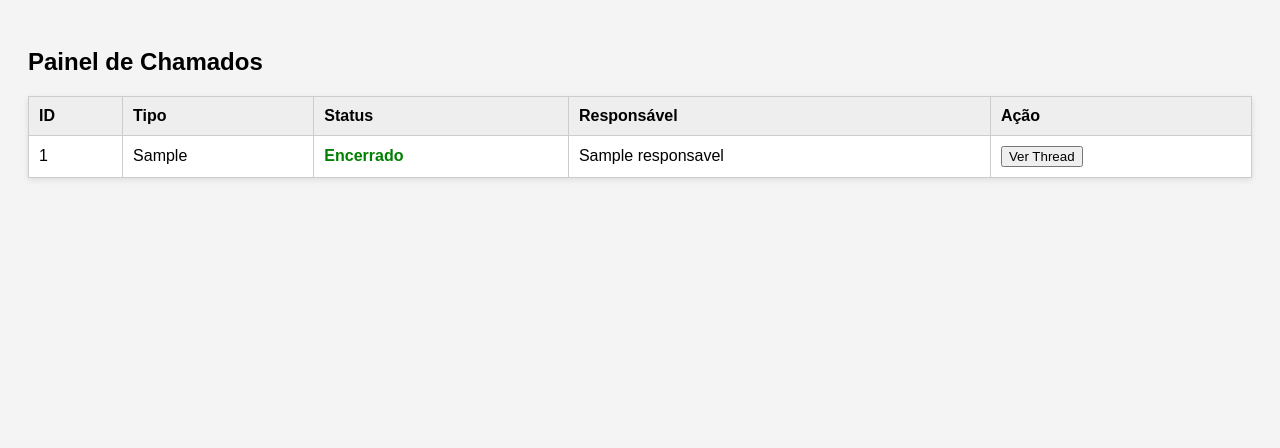
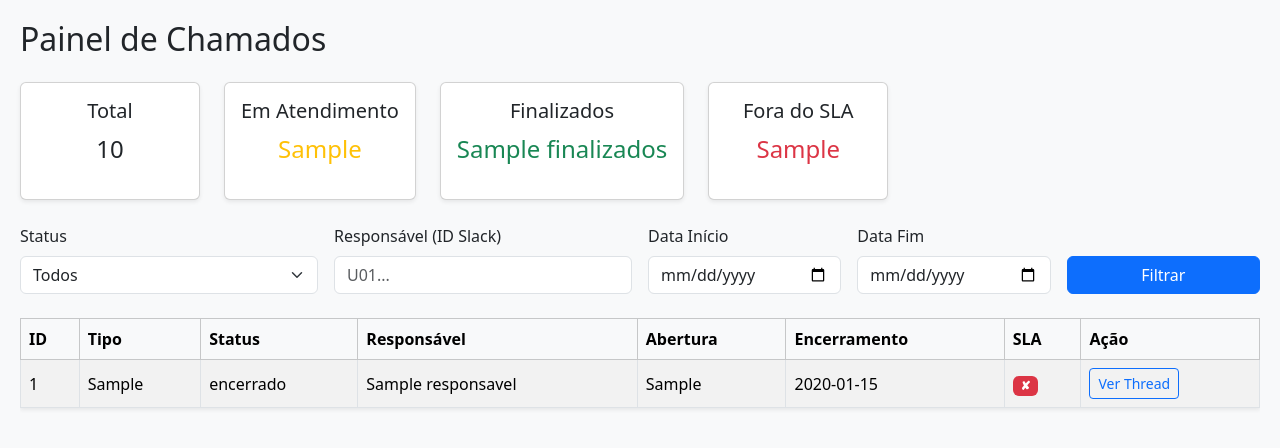
Before and after one commit to jflrealty/painel-chamados, a FastAPI app: template templates/painel.html in a window 1280 px wide. Shown: the top 448 px of the page. Run offline with FastAPI, Linux system fonts and the light colour scheme; the template is opened without the code that fills it: most values are stand-ins (such as "Sample title", 1, 10 or a date in 2020); some libraries are stand-ins or nearby versions.

Commit message:
Update painel.html

```diff
--- a/templates/painel.html
+++ b/templates/painel.html
@@ -1,7 +1,126 @@
 <!DOCTYPE html>
 <html>
 <head>
+  <meta charset="utf-8">
   <title>Painel de Chamados</title>
+  <link href="https://cdn.jsdelivr.net/npm/bootstrap@5.3.3/dist/css/bootstrap.min.css" rel="stylesheet">
+  <style>
+    body { background-color: #f8f9fa; padding: 20px; }
+    .card-metric { min-width: 180px; }
+    table td, table th { vertical-align: middle; }
+    .modal { display: none; position: fixed; top: 10%; left: 10%; width: 80%; height: 80%; background: white; padding: 20px; border: 2px solid #444; overflow: auto; z-index: 1000; }
+    .modal button { margin-bottom: 10px; }
+  </style>
+</head>
+<body>
+
+  <h2 class="mb-4">Painel de Chamados</h2>
+
+  <!-- Cards de Métricas -->
+  <div class="d-flex gap-4 mb-4 flex-wrap">
+    <div class="card card-metric shadow-sm">
+      <div class="card-body text-center">
+        <h5 class="card-title">Total</h5>
+        <p class="fs-4">{{ totais.total }}</p>
+      </div>
+    </div>
+    <div class="card card-metric shadow-sm">
+      <div class="card-body text-center">
+        <h5 class="card-title">Em Atendimento</h5>
+        <p class="fs-4 text-warning">{{ totais.em_atendimento }}</p>
+      </div>
+    </div>
+    <div class="card card-metric shadow-sm">
+      <div class="card-body text-center">
+        <h5 class="card-title">Finalizados</h5>
+        <p class="fs-4 text-success">{{ totais.finalizados }}</p>
+      </div>
+    </div>
+    <div class="card card-metric shadow-sm">
+      <div class="card-body text-center">
+        <h5 class="card-title">Fora do SLA</h5>
+        <p class="fs-4 text-danger">{{ totais.fora_sla }}</p>
+      </div>
+    </div>
+  </div>
+
+  <!-- Filtros -->
+  <form method="get" action="/painel" class="row g-3 mb-4">
+    <div class="col-md-3">
+      <label class="form-label">Status</label>
+      <select name="status" class="form-select">
+        <option value="">Todos</option>
+        <option value="Aberto">Aberto</option>
+        <option value="Em Atendimento">Em Atendimento</option>
+        <option value="Finalizado">Finalizado</option>
+        <option value="Cancelado">Cancelado</option>
+      </select>
+    </div>
+    <div class="col-md-3">
+      <label class="form-label">Responsável (ID Slack)</label>
+      <input name="responsavel" class="form-control" placeholder="U01...">
+    </div>
+    <div class="col-md-2">
+      <label class="form-label">Data Início</label>
+      <input type="date" name="data_ini" class="form-control">
+    </div>
+    <div class="col-md-2">
+      <label class="form-label">Data Fim</label>
+      <input type="date" name="data_fim" class="form-control">
+    </div>
+    <div class="col-md-2 d-flex align-items-end">
+      <button class="btn btn-primary w-100">Filtrar</button>
+    </div>
+  </form>
+
+  <!-- Tabela -->
+  <div class="table-responsive">
+    <table class="table table-bordered table-striped align-middle bg-white shadow-sm">
+      <thead class="table-light">
+        <tr>
+          <th>ID</th>
+          <th>Tipo</th>
+          <th>Status</th>
+          <th>Responsável</th>
+          <th>Abertura</th>
+          <th>Encerramento</th>
+          <th>SLA</th>
+          <th>Ação</th>
+        </tr>
+      </thead>
+      <tbody>
+        {% for ch in chamados %}
+        <tr>
+          <td>{{ ch.id }}</td>
+          <td>{{ ch.tipo_ticket }}</td>
+          <td>{{ ch.status }}</td>
+          <td>{{ ch.responsavel }}</td>
+          <td>{{ ch.data_abertura or '' }}</td>
+          <td>{{ ch.data_fechamento or '' }}</td>
+          <td>
+            {% if ch.sla_status == 'Dentro do SLA' %}
+              <span class="badge bg-success">✔</span>
+            {% elif ch.sla_status == 'Fora do SLA' %}
+              <span class="badge bg-danger">✘</span>
+            {% else %}
+              <span class="text-muted">-</span>
+            {% endif %}
+          </td>
+          <td>
+            <button class="btn btn-sm btn-outline-primary" onclick="verThread('{{ ch.canal_id }}', '{{ ch.thread_ts }}')">Ver Thread</button>
+          </td>
+        </tr>
+        {% endfor %}
+      </tbody>
+    </table>
+  </div>
+
+  <!-- Modal Thread -->
+  <div id="modal" class="modal">
+    <button class="btn btn-secondary" onclick="fecharModal()">Fechar</button>
+    <div id="modal-content"></div>
+  </div>
+
   <script>
     async function verThread(canal, ts) {
       const form = new FormData();
@@ -14,71 +133,13 @@
       });
 
       const html = await response.text();
-      const modalContent = document.getElementById("modal-content");
-      modalContent.innerHTML = html;
-
-      const modal = document.getElementById("modal");
-      modal.style.display = "block";
+      document.getElementById("modal-content").innerHTML = html;
+      document.getElementById("modal").style.display = "block";
     }
 
     function fecharModal() {
       document.getElementById("modal").style.display = "none";
     }
   </script>
-  <style>
-    body { font-family: sans-serif; background: #f4f4f4; padding: 20px; }
-    table { width: 100%; border-collapse: collapse; background: white; margin-top: 20px; box-shadow: 0 2px 6px rgba(0,0,0,0.1); }
-    th, td { border: 1px solid #ccc; padding: 10px; text-align: left; }
-    th { background: #eee; }
-    .modal {
-      display: none; position: fixed; top: 10%; left: 10%;
-      width: 80%; height: 80%; background: white;
-      padding: 10px 20px; border: 2px solid #444; overflow: auto;
-      box-shadow: 0 0 10px rgba(0,0,0,0.4); z-index: 1000;
-    }
-    .status-aberto { color: red; font-weight: bold; }
-    .status-em { color: orange; font-weight: bold; }
-    .status-encerrado { color: green; font-weight: bold; }
-    .fechar-btn {
-      background: #444; color: white; padding: 6px 12px; border: none;
-      cursor: pointer; float: right; margin-bottom: 10px;
-    }
-  </style>
-</head>
-<body>
-  <h2>Painel de Chamados</h2>
-  <table>
-    <thead>
-      <tr>
-        <th>ID</th><th>Tipo</th><th>Status</th><th>Responsável</th><th>Ação</th>
-      </tr>
-    </thead>
-    <tbody>
-      {% for ch in chamados %}
-      <tr>
-        <td>{{ ch.id }}</td>
-        <td>{{ ch.tipo_ticket }}</td>
-        <td>
-          {% if ch.status == "aberto" %}
-            <span class="status-aberto">Aberto</span>
-          {% elif ch.status == "em atendimento" %}
-            <span class="status-em">Em Atendimento</span>
-          {% elif ch.status == "encerrado" %}
-            <span class="status-encerrado">Encerrado</span>
-          {% else %}
-            {{ ch.status }}
-          {% endif %}
-        </td>
-        <td>{{ ch.responsavel }}</td>
-        <td><button onclick="verThread('{{ ch.canal_id }}', '{{ ch.thread_ts }}')">Ver Thread</button></td>
-      </tr>
-      {% endfor %}
-    </tbody>
-  </table>
-
-  <div id="modal" class="modal">
-    <button class="fechar-btn" onclick="fecharModal()">Fechar</button>
-    <div id="modal-content"></div>
-  </div>
 </body>
 </html>
```
